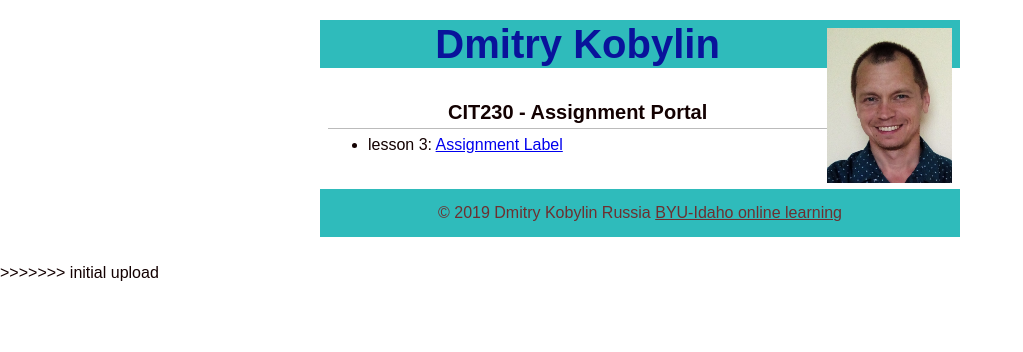
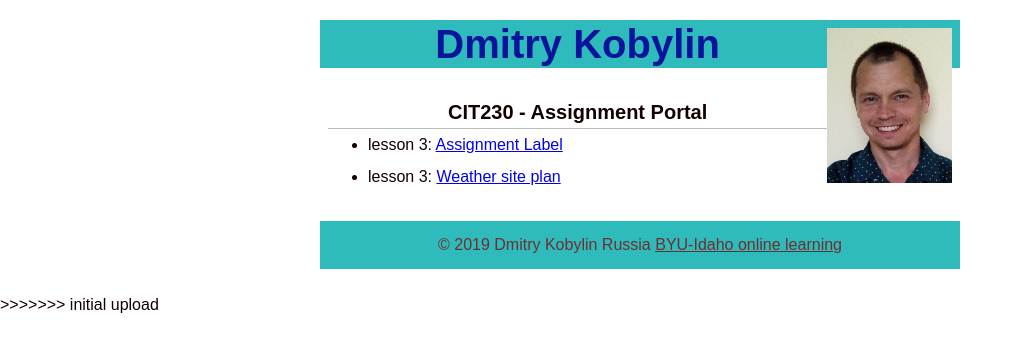
Before and after one commit to dimarussia/dimarussia.github.io, a plain HTML site: page index.html in a window 1280 px wide. Shown: the whole page, without its empty margins (0-1023 px from the left). Drawn offline with Linux system fonts and the light colour scheme.

Commit message:
update for lesson 4

```diff
--- a/index.html
+++ b/index.html
@@ -17,6 +17,7 @@
             <h2>CIT230 - Assignment Portal</h2>
             <ul>
                 <li>lesson 3: <a href="assignments/lesson-3/fixedhtml.html">Assignment Label</a></li>
+                <li>lesson 3: <a href="assignments/lesson-4/PGD2019.pdf">Weather site plan</a></li>
             </ul>
         </main>
         <footer>
```
